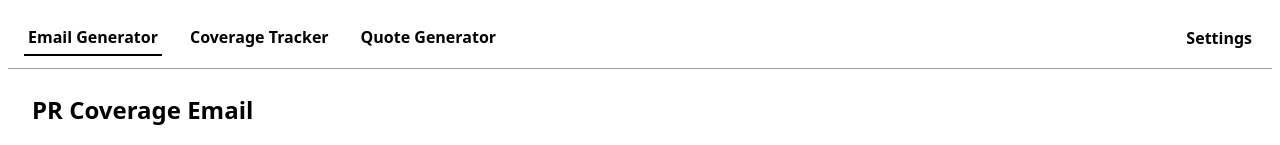
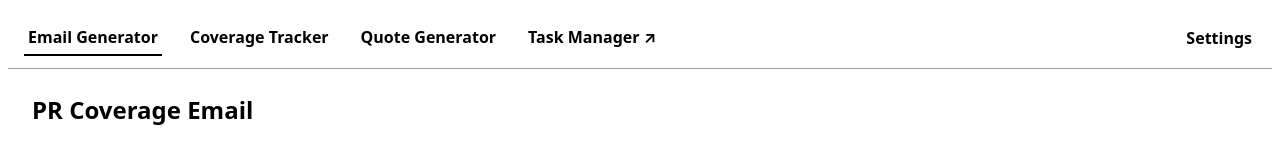
Before and after one commit to daedalus-partners/shift6, a React (Vite) app in the folder frontend/: page /email in a window 1280 px wide. Shown: the top 145 px of the page. Built offline with nearby package versions, Linux system fonts and the light colour scheme; no server answers.

Commit message:
Add Task Manager external link to navigation menu

```diff
--- a/frontend/src/main.tsx
+++ b/frontend/src/main.tsx
@@ -16,7 +16,28 @@ root.render(
             { to: '/email', label: 'Email Generator' },
             { to: '/coverage', label: 'Coverage Tracker' },
             { to: '/quotes', label: 'Quote Generator' },
+            { to: 'https://shift6-buildout.onrender.com/', label: 'Task Manager', external: true },
           ].map((item) => (
+            'external' in item && item.external ? (
+              <a
+                key={item.to}
+                href={item.to}
+                target="_blank"
+                rel="noopener noreferrer"
+                style={{
+                  color: '#000',
+                  textDecoration: 'none',
+                  padding: '6px 4px',
+                  borderBottom: '2px solid transparent',
+                  cursor: 'pointer',
+                  fontWeight: 'bold',
+                }}
+                onMouseOver={(e) => ((e.currentTarget.style.textDecoration = 'underline'))}
+                onMouseOut={(e) => ((e.currentTarget.style.textDecoration = 'none'))}
+              >
+                {item.label} ↗
+              </a>
+            ) : (
               <NavLink
                 key={item.to}
                 to={item.to}
@@ -33,6 +54,7 @@ root.render(
               >
                 {item.label}
               </NavLink>
+            )
           ))}
           <div style={{ marginLeft: 'auto' }}>
             <NavLink
```
Lines whose indentation alone changed are shown as unchanged.
